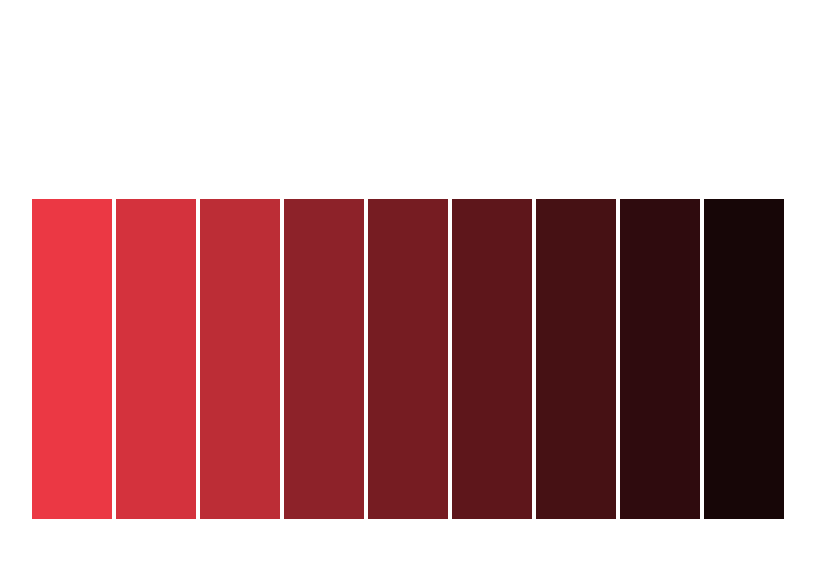
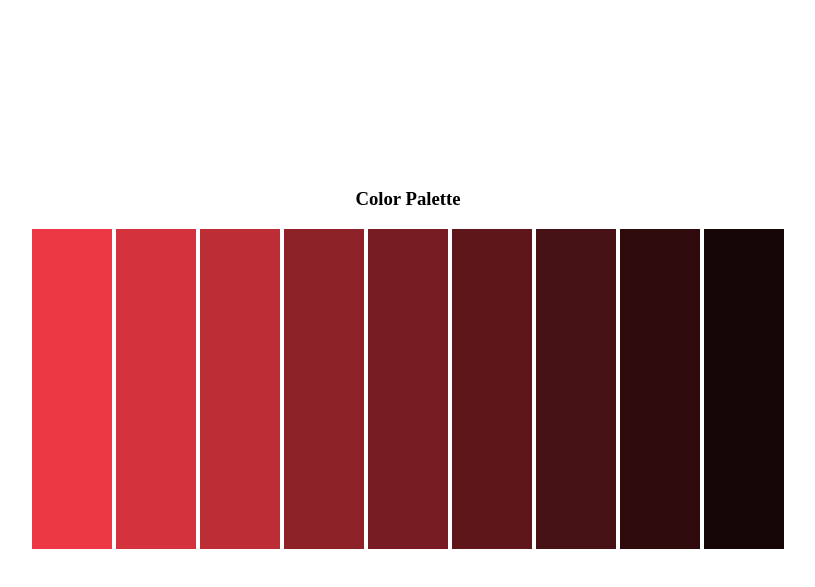
Before and after one commit to senthanal/token-sync, a website: page token-app/index.html in a window 1280 px wide. Shown: the part 79-666 px from the top of the page, without its empty margins (232-1047 px from the left). Drawn offline with Linux system fonts and the light colour scheme.

Commit message:
add title (#7)
add title

```diff
--- a/token-app/index.html
+++ b/token-app/index.html
@@ -10,6 +10,7 @@
       <h1>Token Sync</h1>
     </header>
     <main id="app">
+      <h3>Color Palette</h3>
       <div color="color-palette">
         <div class="color primary-900"></div>
         <div class="color primary-800"></div>
--- a/token-app/styles.css
+++ b/token-app/styles.css
@@ -21,6 +21,7 @@ main{
   justify-content: center;
   align-items: center;
   flex: 1 1 auto;
+  flex-direction: column;
 }
 
 .color-palette {
```
